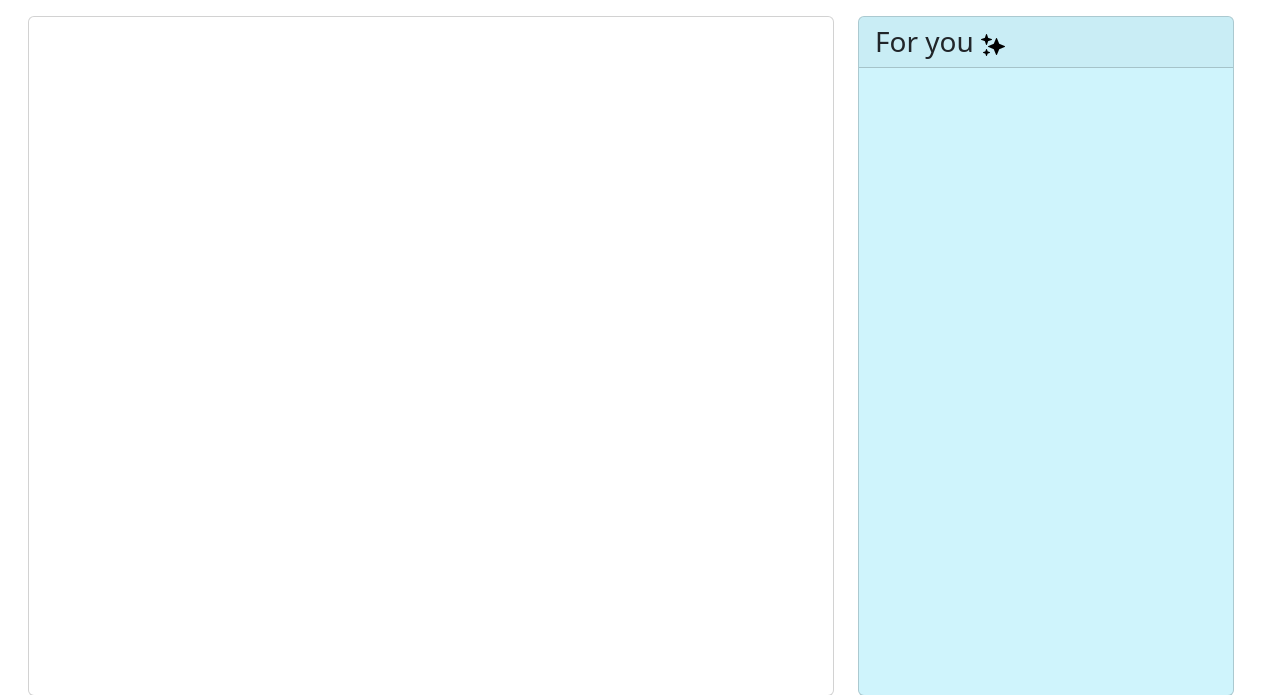
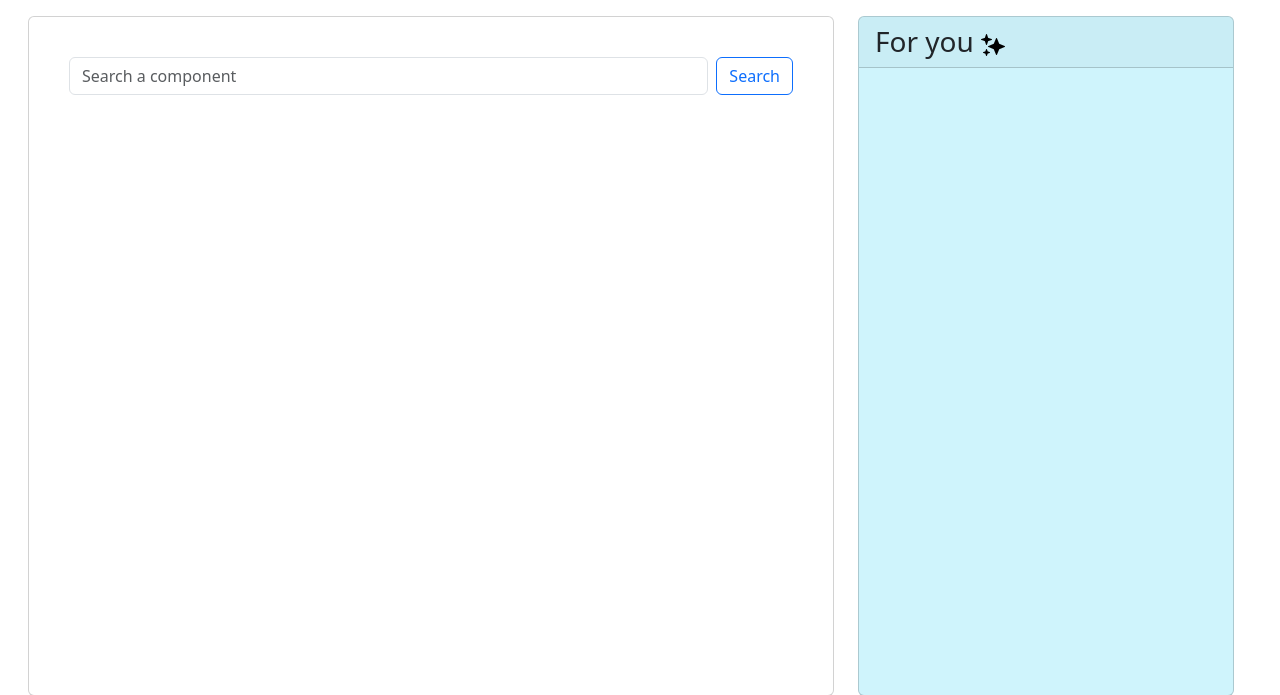
Before and after one commit to mc-cat-tty/mmr_stock, a Django app: page /home/ in a window 1280 px wide. Shown: the part 80-775 px from the top of the page. Run offline with Django 5.2, Linux system fonts and the light colour scheme; data that the repository does not hold is empty.

Commit message:
Add search bar

```diff
--- a/core/templates/home.html
+++ b/core/templates/home.html
@@ -8,6 +8,10 @@
   <div class="fill-width" style="min-width: 512px">
     <div class="card p-4 full-height">
       <div class="card-body">
+        <form class="d-flex mb-5" role="search">
+          <input class="form-control me-2" type="search" placeholder="Search a component" aria-label="Search">
+          <button class="btn btn-outline-primary" type="submit">Search</button>
+        </form>
         <div class="container ">
           <div class="row row-cols-auto g-3">
             {% for c in components %}
```
